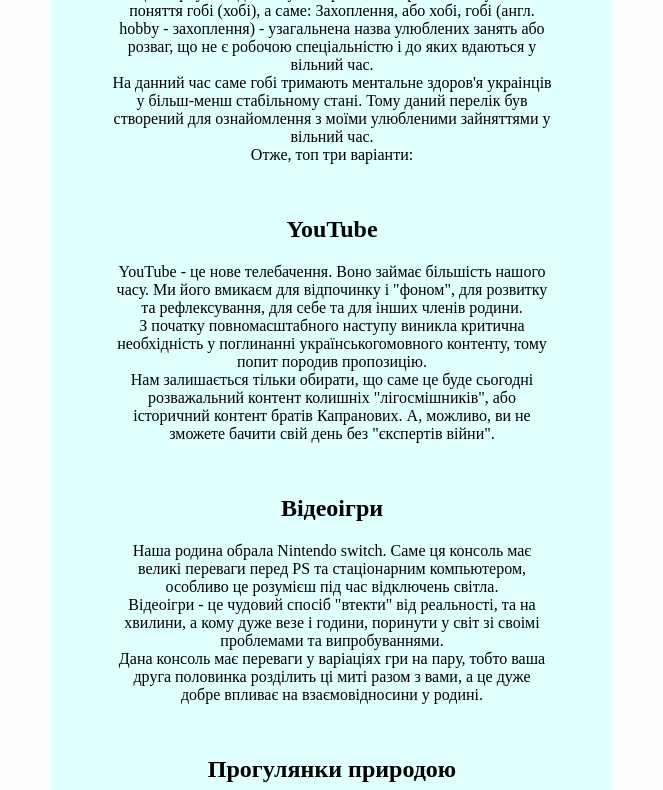
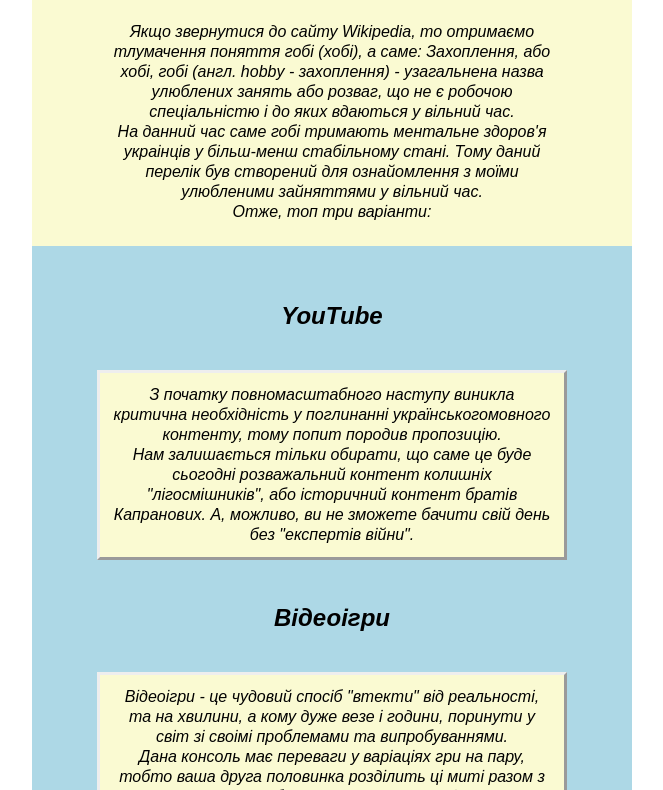
Before and after one commit to OlhaUrv/homeworks, a plain HTML site: page index.html in a window 1280 px wide. Shown: the part 82-872 px from the top of the page, without its empty margins (308-971 px from the left). Drawn offline with Linux system fonts and the light colour scheme; files that its build step writes are made by us from their sources.

Commit message:
Add files via upload

```diff
--- a/index.html
+++ b/index.html
@@ -1,21 +1,14 @@
 <!DOCTYPE html>
 <html lang="en">
 <head>
-  <meta charset="UTF-8">
-  <title>My hobbies
-  </title>
+  <title>My hobbies</title>
 </head>
-<body style="background: #fcfcfc">
-  <div style="background: lightcyan;
-       width: 560px;
-       margin: 0 auto">
-    <h1 style="text-align: center;
-       margin-top: 0">
-       Мої гобі
-    </h1>
-    <p style="text-align: center;
-       margin: auto;
-       width: 440px">
+<link rel="stylesheet" href="css/styles.css">
+<body class="container">
+  <div>
+    <header class="header">
+      <h1 class="title"> Мої гобі</h1>
+      <p class="description">
         Якщо звернутися до сайту Wikipedia, то отримаємо тлумачення поняття гобі
         (хобі), а саме: Захоплення, або хобі, гобі (англ. hobby - захоплення) -
         узагальнена назва улюблених занять або розваг, що не є робочою
@@ -25,15 +18,14 @@
         ознайомлення з моїми улюбленими зайняттями у вільний час.<br>
         Отже, топ три варіанти:
       </p>
+    </header>
 
       <!-- YouTube -->
-    <div style="margin: 0 0 36px">
-      <h2 style="text-align: center;
-         margin-top: 52px">
-         YouTube</h2>
-      <p style="text-align: center;
-       margin: auto;
-       width: 440px">
+      <div class="option_list">
+        <h2 class="option_title">
+          YouTube
+        </h2>
+        <p class="option_desc"
           YouTube - це нове телебачення. Воно займає більшість нашого часу. Ми
           його вмикаєм для відпочинку і "фоном", для розвитку та рефлексування,
           для себе та для інших членів родини.<br>
@@ -42,20 +34,17 @@
           пропозицію.<br>
           Нам залишається тільки обирати, що саме це буде сьогодні розважальний
           контент колишніх "лігосмішників", або історичний контент братів
-        Капранових. А, можливо, ви не зможете бачити свій день без "єкспертів
+          Капранових. А, можливо, ви не зможете бачити свій день без "експертів
           війни".
         </p>
       </div>
 
       <!-- Games -->
-    <div style="margin: 0 0 36px">
-      <h2 style="text-align: center;
-       margin-top: 52px">
+      <div class="option_list">
+        <h2 class="option_title">
         Відеоігри
         </h2>
-      <p style="text-align: center;
-         margin: auto;
-         width: 440px">
+        <p class="option_desc"
           Наша родина обрала Nintendo switch. Саме ця консоль має великі
           переваги перед PS та стаціонарним компьютером, особливо це розумієш
           під час відключень світла.<br>
@@ -69,14 +58,11 @@
       </div>
 
       <!-- Walkes -->
-    <div style="margin: 0 0 36px">
-      <h2 style="text-align: center;
-        margin-top: 52px">
+      <div class="option_list">
+        <h2 class="option_title">
           Прогулянки природою
         </h2>
-      <p style="text-align: center;
-        margin: auto;
-        width: 440px">
+        <p class="option_desc">
           Кожна людина відчуває у собі потребу усамітнення. Відчути звуки хвиль,
           запах лісу, тишу степу, щоб зупинится і зрозуміти своі базові потреби
           і бажання.<br>
@@ -90,6 +76,5 @@
         </p>
       </div>
   </div>
-
 </body>
 </html>
--- /dev/null
+++ b/reset.css
@@ -0,0 +1,43 @@
+html, body, div, span, applet, object, iframe,
+h1, h2, h3, h4, h5, h6, p, blockquote, pre,
+a, abbr, acronym, address, big, cite, code,
+del, dfn, em, img, ins, kbd, q, s, samp,
+small, strike, strong, sub, sup, tt, var,
+b, u, i, center,
+dl, dt, dd, ol, ul, li,
+fieldset, form, label, legend,
+table, caption, tbody, tfoot, thead, tr, th, td,
+article, aside, canvas, details, embed,
+figure, figcaption, footer, header, hgroup,
+menu, nav, output, ruby, section, summary,
+time, mark, audio, video {
+	margin: 0;
+	padding: 0;
+	border: 0;
+	font-size: 100%;
+	font: inherit;
+	vertical-align: baseline;
+}
+/* HTML5 display-role reset for older browsers */
+article, aside, details, figcaption, figure,
+footer, header, hgroup, menu, nav, section {
+	display: block;
+}
+body {
+	line-height: 1;
+}
+ol, ul {
+	list-style: none;
+}
+blockquote, q {
+	quotes: none;
+}
+blockquote:before, blockquote:after,
+q:before, q:after {
+	content: '';
+	content: none;
+}
+table {
+	border-collapse: collapse;
+	border-spacing: 0;
+}
--- /dev/null
+++ b/styles.css
@@ -0,0 +1,49 @@
+@import url('reset.css');
+
+.container {
+width: 600px;
+margin: auto;
+font-family: Arial, Helvetica, sans-serif;
+font-style: italic;
+line-height: 20px;
+}
+.header {
+background: lightgoldenrodyellow;
+margin: auto;
+}
+.title {
+text-align: center;
+border-width: 440px;
+font-size: 36px;
+font-weight: 600;
+color: black;
+border: lightblue 2px solid;
+border-radius: 16px;
+padding: 10px;
+margin-bottom: 24px;
+}
+.description {
+width: 440px;
+text-align: center;
+margin: 36px auto;
+padding-bottom: 24px;
+}
+div, div.option_list {
+margin: 0 0 24px;
+background: lightblue;
+}
+.option_title {
+text-align: center;
+font-weight: 600;
+padding: 24px;
+}
+.option_desc {
+text-align: center;
+margin: auto;
+width: 440px;
+}
+div div > p {
+border: outset;
+background: lightgoldenrodyellow;
+padding: 12px;
+}
```
Lines whose indentation alone changed are shown as unchanged.
